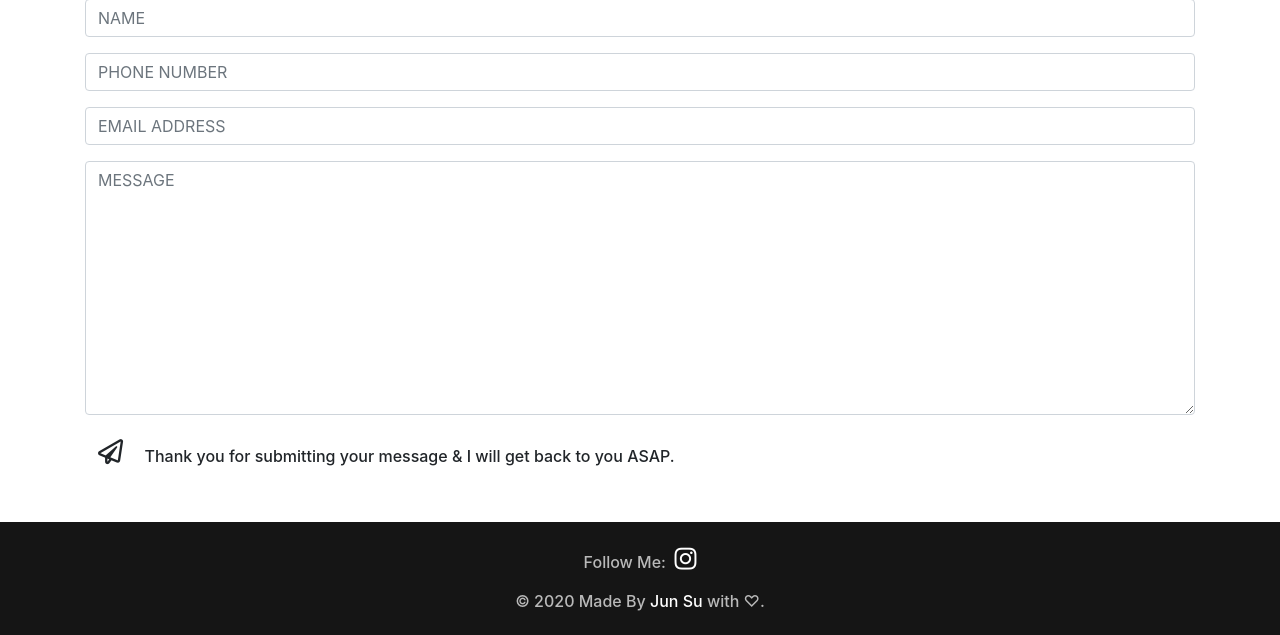
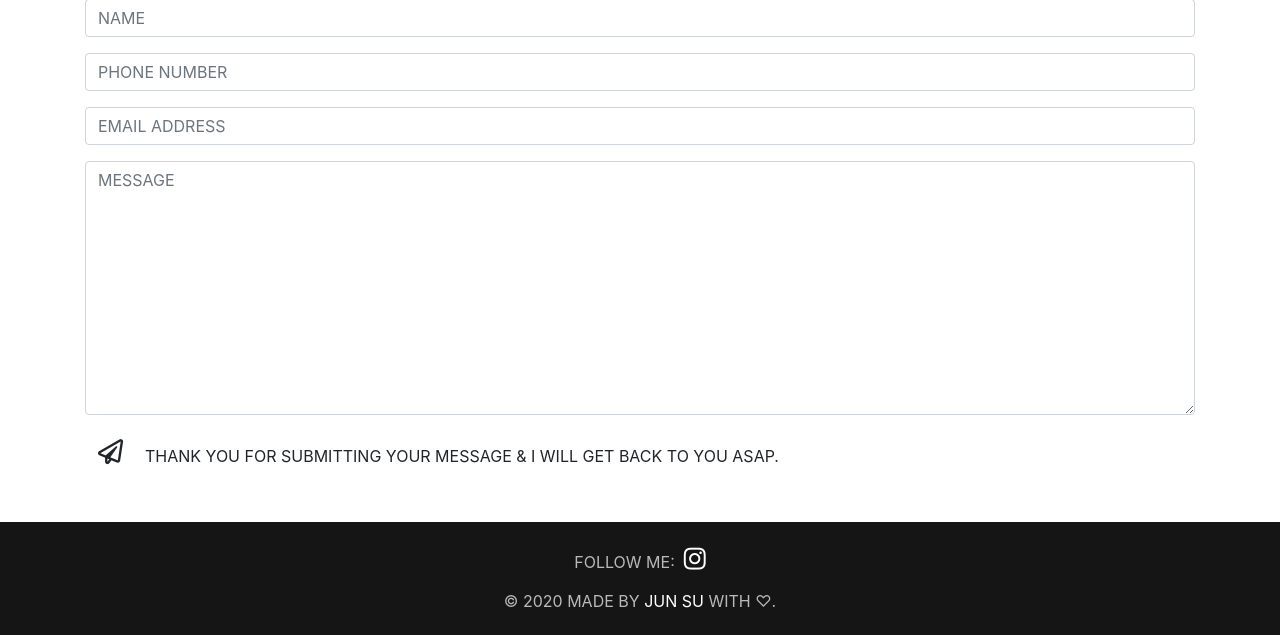
Before and after one commit to jujopico/Japanese-Media-Collection, a PHP site: page / in a window 1280 px wide. Shown: the part 3438-4073 px from the top of the page. Run offline with PHP 8.4, Linux system fonts and the light colour scheme; some libraries are stand-ins or nearby versions.

Commit message:
change h6 weight and uppercase

```diff
--- a/style.css
+++ b/style.css
@@ -321,6 +321,11 @@ footer h5{
   -webkit-animation: blink-animation .5s steps(5, start) infinite;
 }
 
+h6 {
+  font-weight: 400;
+  text-transform: uppercase;
+}
+
 @keyframes blink-animation {
   to {
     visibility: hidden;
```
